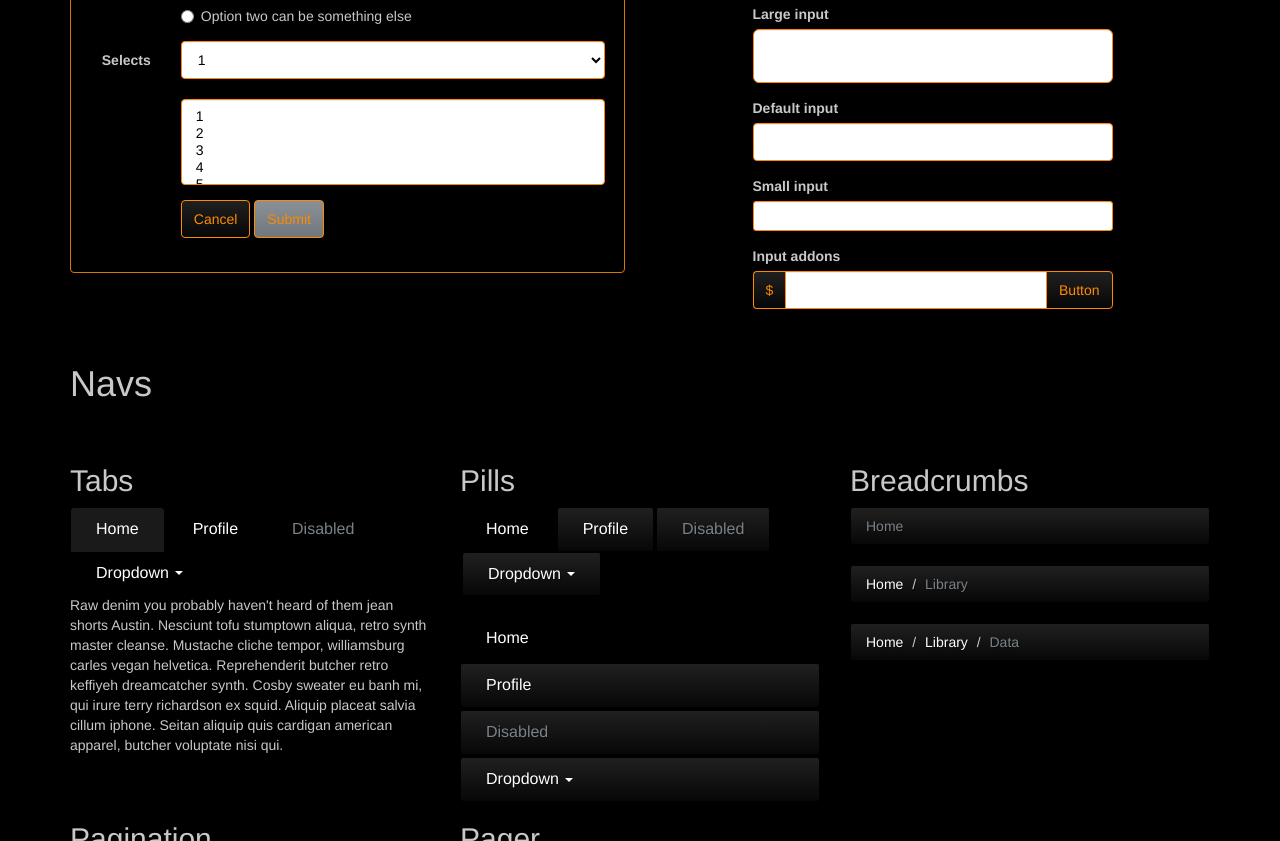
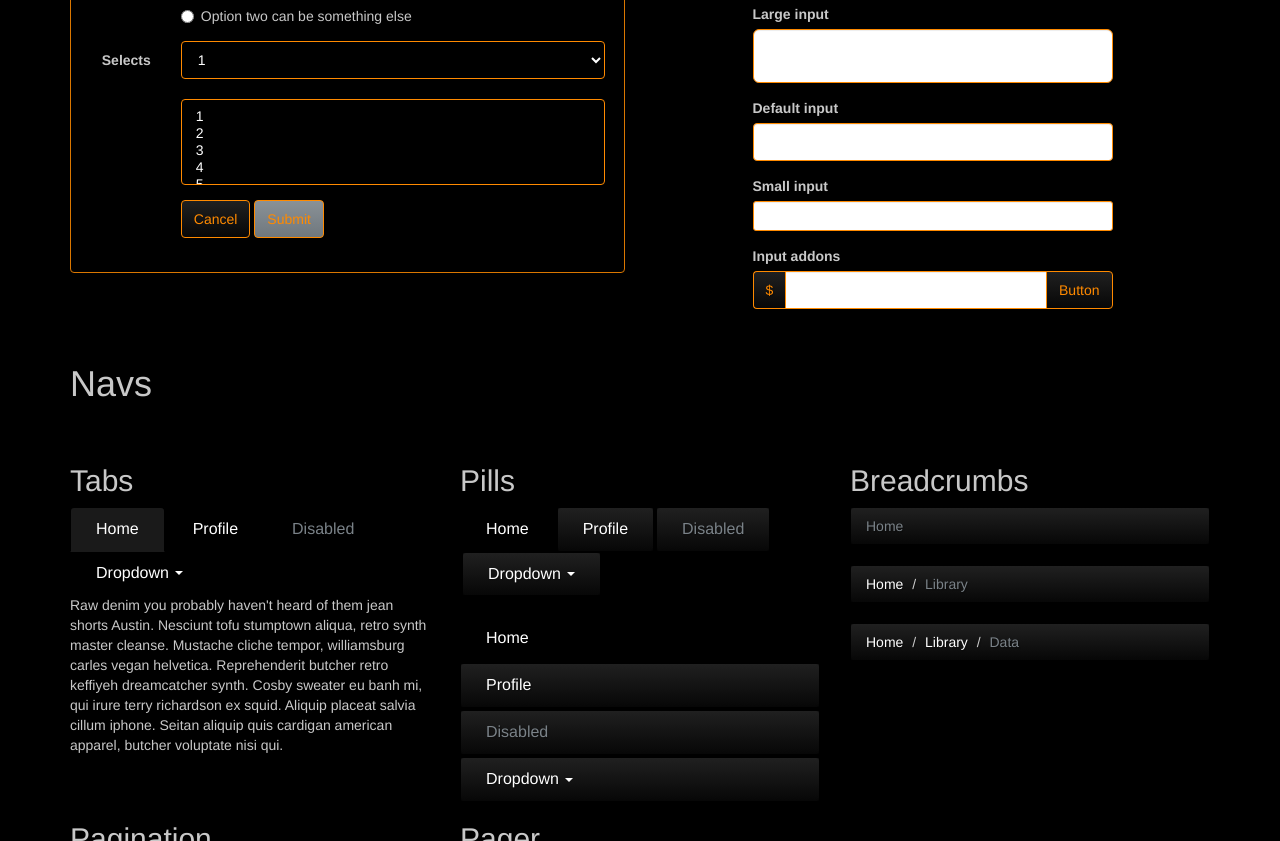
Before and after one commit to klovelovely/INSIST, a website: page bootstrap/css/index.html in a window 1280 px wide. Shown: the part 3000-3841 px from the top of the page. Drawn offline with nearby package versions, Linux system fonts and the light colour scheme; files that its build step writes are made by us from their sources; files whose address does not match are found by name.

```diff
--- a/styles/main.scss
+++ b/styles/main.scss
@@ -35,6 +35,11 @@
     dt, dd {
         line-height: 2;
     }
+}
+
+select.form-control {
+    color: #fff;
+    background-color: #000;
 }
 
 .btn {
@@ -109,7 +114,7 @@
 
 .dropdown-menu {
     > li {
-        min-width:123px;
+        min-width: 123px;
         float: left;
         text-align: center;
         > a {
```
Also changed, not shown: styles/main.css, 1 other file.
